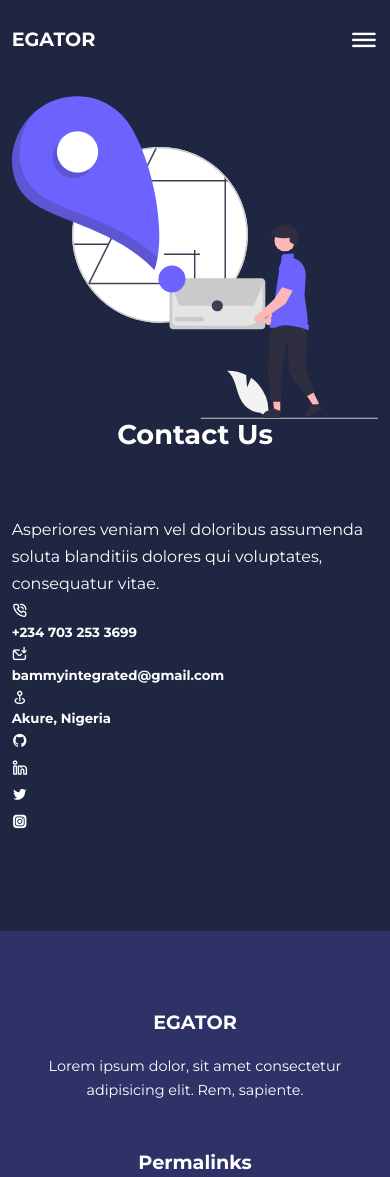
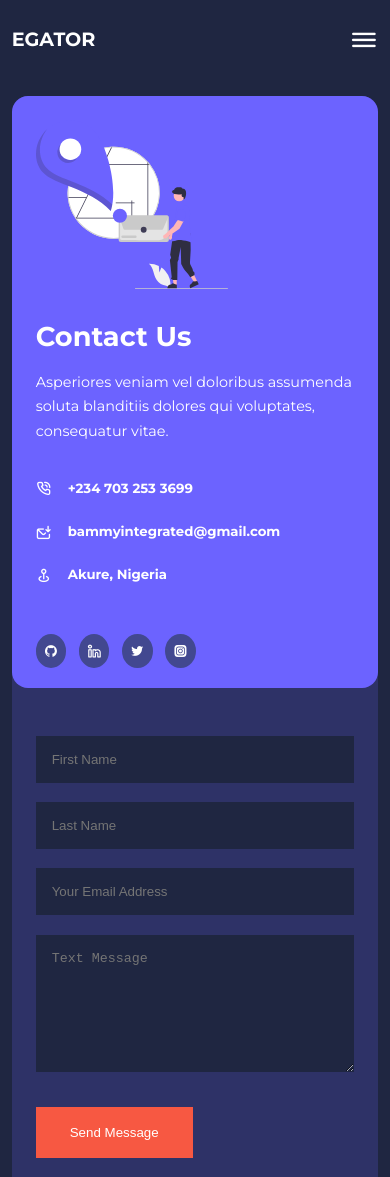
Before and after one commit to BammyIntegrated/ResponsiveEduWebsite, a plain HTML site: page contact.html in a window 390 px wide. Shown: the top 1177 px of the page. Drawn offline with nearby package versions, Linux system fonts and the light colour scheme.

Commit message:
Completed Contact Webpage

```diff
--- a/CSS/contact.css
+++ b/CSS/contact.css
@@ -0,0 +1,147 @@
+
+/* Contact Section Starts Here*/
+.contact__container{
+    background: var(--color-bg1);
+    padding: 4rem;
+    display: grid;
+    grid-template-columns: 40% 60%;
+    gap: 4rem;
+    height: 30rem;
+    margin: 7rem auto;
+    border-radius: 1rem;
+}
+
+/* Aside Section Starts Here */
+.contact__aside{
+    background: var(--color-primary);
+    padding: 3rem;
+    border-radius: 1rem;
+    position: relative;
+    bottom: 10rem;
+}
+
+.aside__image{
+    width: 12rem;
+    margin-bottom: 2rem;
+}
+
+.contact__aside h2{
+    text-align: left;
+    margin-bottom: 1rem;
+}
+
+.contact__aside p{
+    font-size: 0.9rem;
+    margin-bottom: 2rem;
+}
+
+.contact__details li{
+    display: flex;
+    gap: 1rem;
+    align-items: center;
+    margin-bottom: 1rem;
+}
+
+.contact__socials{
+    display: flex;
+    gap: 0.8rem;
+    margin-top: 3rem;
+}
+
+.contact__socials a{
+    background: var(--color-bg2);
+    padding: 0.5rem;
+    border-radius: 50%;
+    font-size: 0.9rem;
+}
+
+.contact__socials a:hover{
+    background: transparent;
+
+}
+
+/* Contact Form Starts Here */
+
+.contact__form{
+    display: flex;
+    flex-direction: column;
+    gap: 1.2rem;
+    margin-right: 4rem;
+}
+
+.form__name{
+    display: flex;
+    gap: 1.2rem;
+}
+
+.contact__form input[type="text"]{
+    width: 50%;
+}
+
+input, textarea{
+    width: 100%;
+    padding: 1rem;
+    background: var(--color-bg);
+    color: var(--color-white);
+
+}
+
+.contact__form .btn{
+    width: max-content;
+    margin-top: 1rem;
+    cursor: pointer;
+}
+/* Contact Section Starts Here*/
+
+
+/* MEDIA QUERIES FOR TABLETS */
+
+@media screen and (max-width: 1024px){
+    .contact{
+        padding-bottom: 0;
+    }
+
+    .contact__container{
+        gap: 1.5rem;
+        margin-top: 3rem;
+        height: auto;
+        padding: 1.5rem;
+    }
+
+    .contact__aside{
+        width: auto;
+        padding: 1.5rem;
+        bottom: 0;
+    }
+
+    .contact__form{
+        align-self: center;
+        margin-right: 1.5rem;
+    }
+}
+
+
+/* MEDIA QUERIES FOR MOBILE PHONES */
+
+@media screen and (max-width: 600px){
+
+    .contact__container{
+        grid-template-columns: 1fr;
+        gap: 3rem;
+        margin-top: 0;
+        padding: 0;
+    }
+
+    .contact__form{
+        margin: 0 1.5rem 3rem;
+    }
+
+    .form__name{
+        flex-direction: column;
+    }
+
+    .form__name input[type="text"]{
+        width: 100%;
+    }
+
+}
--- a/contact.html
+++ b/contact.html
@@ -13,6 +13,7 @@
 <link href="https://fonts.googleapis.com/css2?family=Montserrat:ital,wght@0,300;0,400;0,600;0,700;0,800;0,900;1,500;1,600;1,700;1,800;1,900&display=swap" rel="stylesheet">
 <link rel="stylesheet" href="https://unicons.iconscout.com/release/v4.0.0/css/line.css">
     <link rel="stylesheet" href="./CSS/main.css">
+    <link rel="stylesheet" href="./CSS/contact.css">
 </head>
 <body>
     <!-- Nav Section Starts Here -->
@@ -50,14 +51,22 @@
                     </p>
 
                     <ul class="contact__details">
-                        <li><i class="uil uil-phone-volume"></i></li>
-                        <h5>+234 703 253 3699</h5>
+                        <li>
+                            <i class="uil uil-phone-volume"></i>
+                            <h5>+234 703 253 3699</h5>
+                        </li>
 
-                        <li><i class="uil uil-envelope-download"></i></li>
-                        <h5>bammyintegrated@gmail.com</h5>
+                        <li>
+                            <i class="uil uil-envelope-download"></i>
+                            <h5>bammyintegrated@gmail.com</h5>
+                        </li>
 
-                        <li><i class="uil uil-map-pin"></i></li>
-                        <h5>Akure, Nigeria</h5>
+
+                        <li>
+                            <i class="uil uil-map-pin"></i>
+                            <h5>Akure, Nigeria</h5>
+                        </li>
+
                     </ul>
 
                     <ul class="contact__socials">
@@ -68,25 +77,24 @@
                         <li><a href="https://instagram.com/bammyintegrated" target="_blank"><i class="uil uil-instagram-alt"></i></a></li>
 
                     </ul>
+                </aside>
+
+                    <form action="https://formspree.io/f/mdovlpyl" method="POST" class="contact__form">
+                        <div class="form__name">
+                            <input type="text" name="First Name" placeholder="First Name" required>
+                            <input type="text" name="Last Name" placeholder="Last Name" required>
+                        </div>
+                    <input type="email" name="Email Address" placeholder="Your Email Address" required>
+                        <textarea name="Message" rows="7" placeholder="Text Message" required></textarea>
+                        <button type="submit" class="btn btn-primary">Send Message</button>
 
 
-
-                </aside>
-
-
+                    </form>
 
             </div>
 
         </section>
     <!-- Contact Section Ends Here -->
-
-
-
-
-
-
-
-
 
     <!-- Footer Section Starts Here -->
 <footer>
```
Also changed, not shown: index.html (+6 -0 lines).
